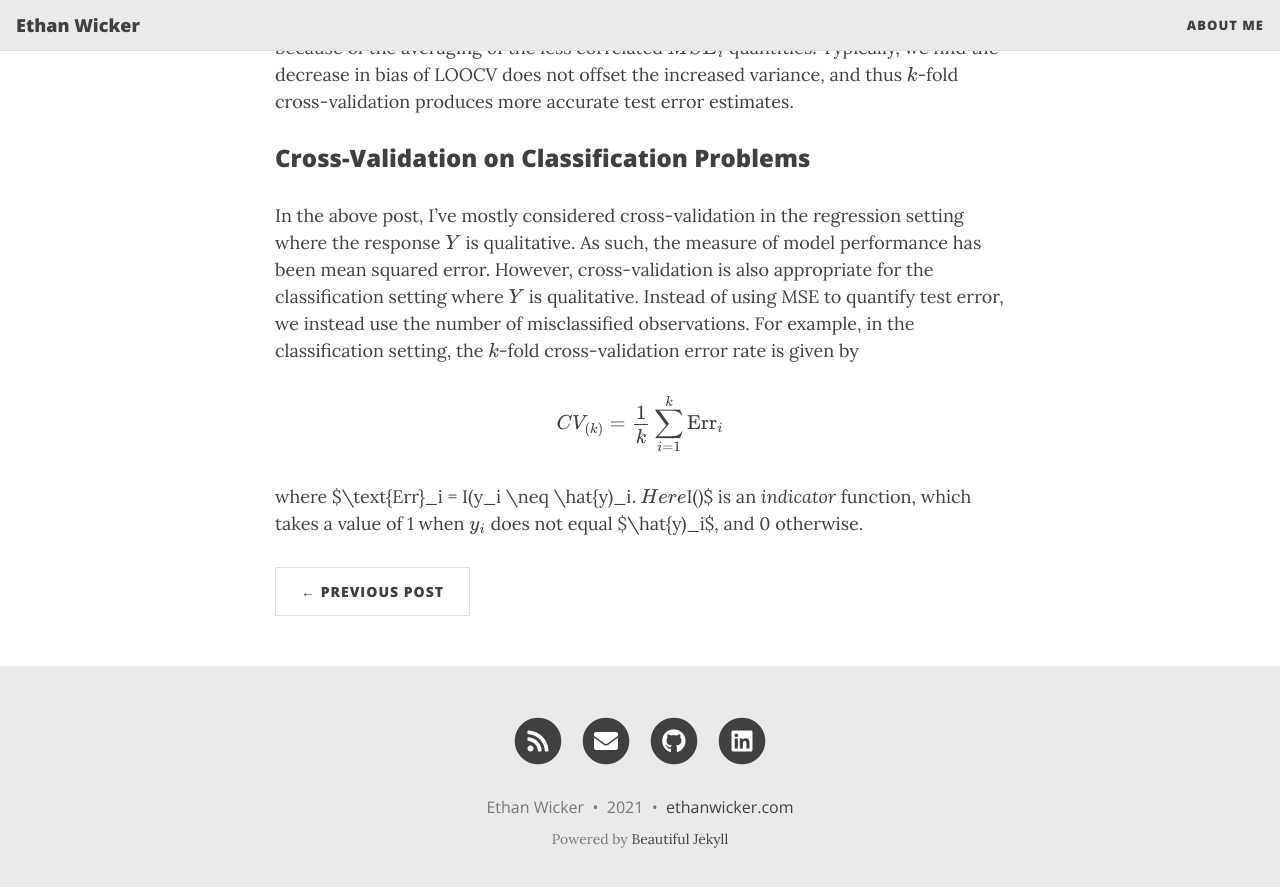
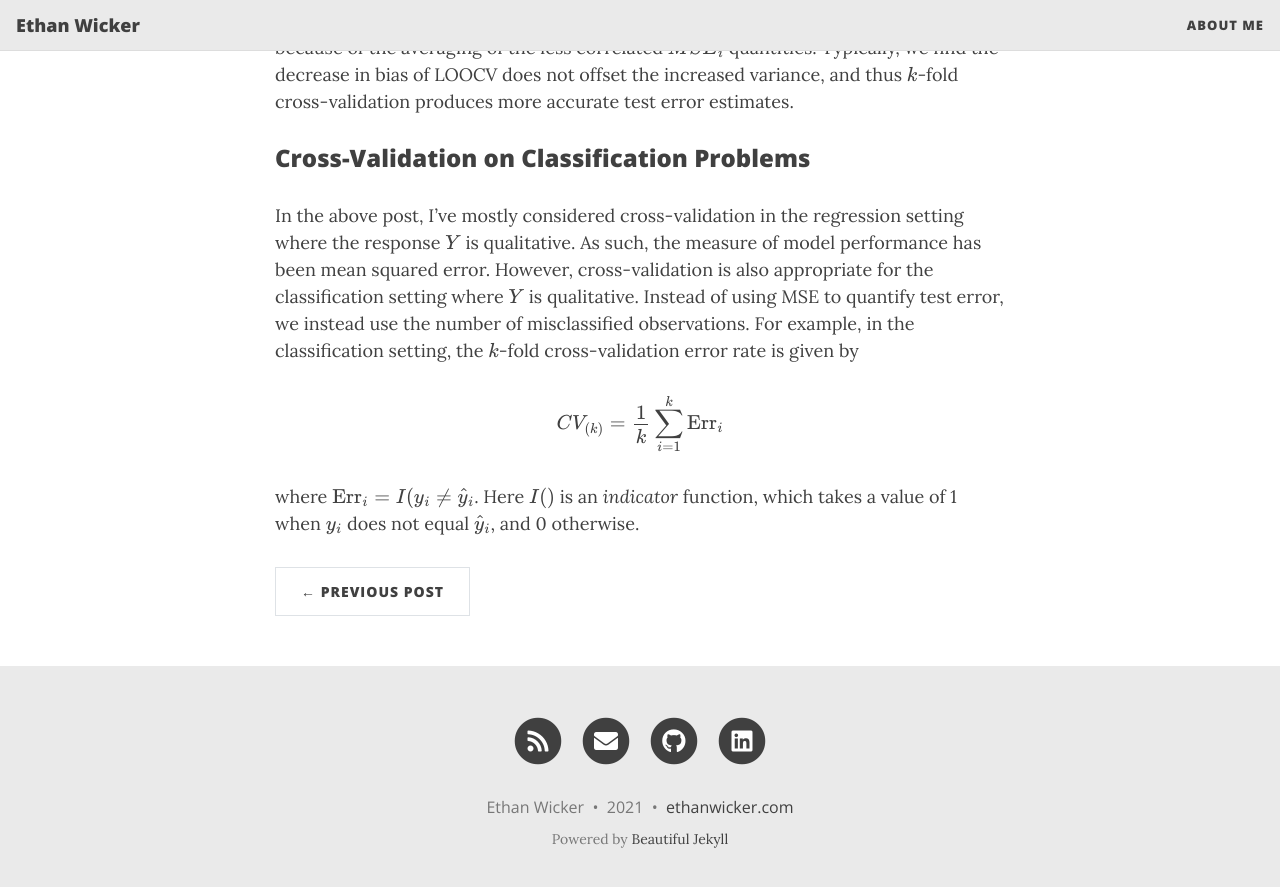
Before and after one commit to ethanwicker/ethanwicker.github.io, a Jekyll site: the page built from _posts/2021-02-15-cross-validation-001.md, in a window 1280 px wide and 900 px high, scrolled down 4859 px. Shown: the top 887 px of the window. Built offline with Jekyll 4.4.1, drawn with Linux system fonts in a browser that asks for light colours; nearby versions of some CDN libraries; formulas are drawn with MathJax 3.

```diff
--- a/_posts/2021-02-15-cross-validation-001.md
+++ b/_posts/2021-02-15-cross-validation-001.md
@@ -97,4 +97,4 @@ CV_{(k)} = \frac{1}{k} \sum_{i=1}^{k} \text{Err}_i
 \end{aligned}
 $$
 
-where $\text{Err}_i = I(y_i \neq \hat{y)_i$.  Here $I()$ is an *indicator* function, which takes a value of 1 when $y_i$ does not equal $\hat{y)_i$, and 0 otherwise.
+where $\text{Err}_i = I(y_i \neq \hat{y}_i$.  Here $I()$ is an *indicator* function, which takes a value of 1 when $y_i$ does not equal $\hat{y}_i$, and 0 otherwise.
```
